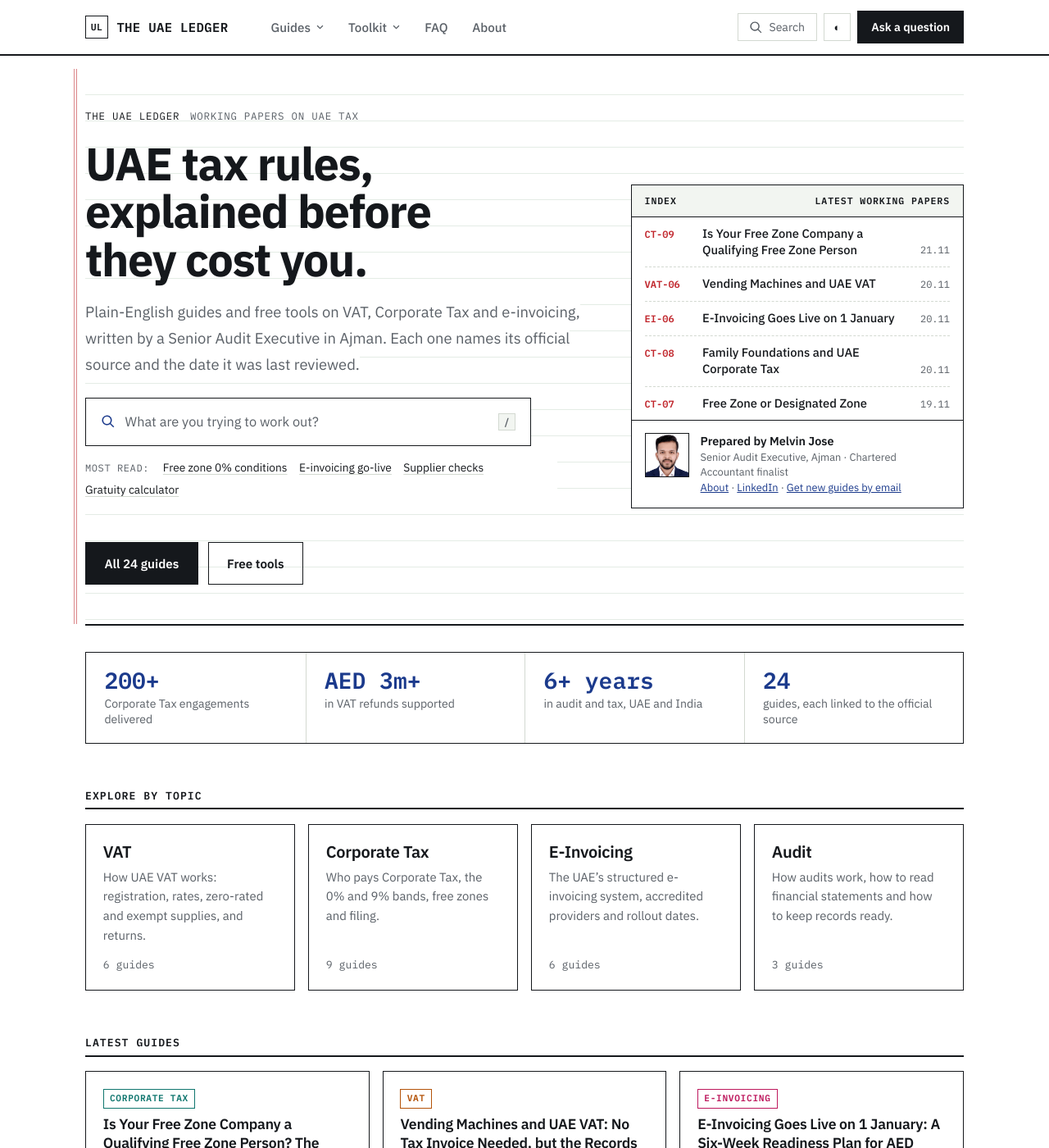
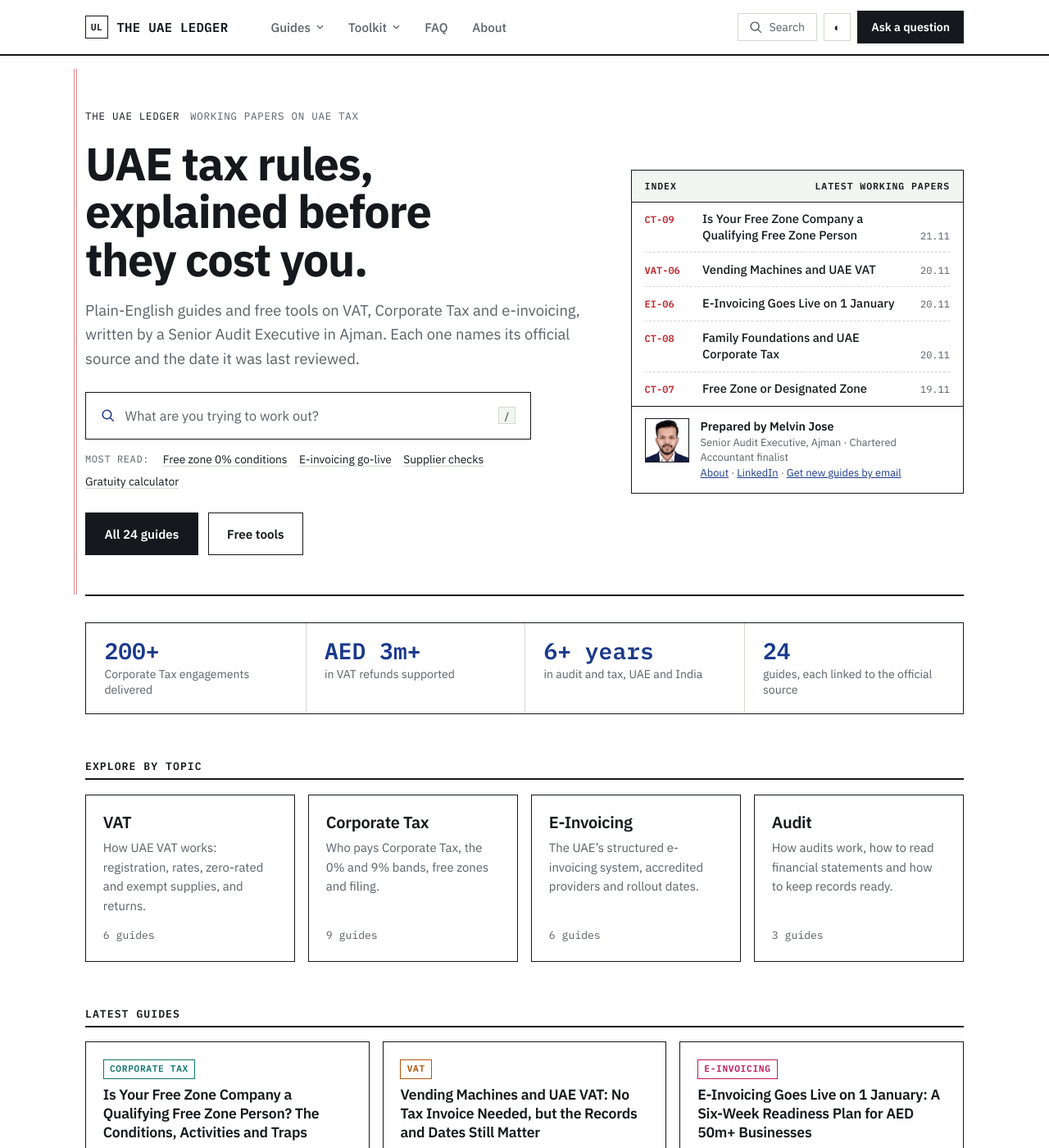
Before and after one commit to MelvinJose108/melvinjose.github.io, a Jekyll site: the page built from index.html, in a window 1280 px wide and 1400 px high. Shown: the whole window at 82% size. Built offline with Jekyll 4.4.1, drawn with Linux system fonts in a browser that asks for light colours.

Commit message:
Theme fixes: hero ruling off text, single-line breadcrumb
Co-Authored-By: Claude Opus 5.5 <noreply@anthropic.com>
Claude-Session: https://claude.ai/code/session_01EBT4cYX72Yrwk4UFZtHLjU

```diff
--- a/assets/style.css
+++ b/assets/style.css
@@ -610,17 +610,17 @@ body{line-height:1.6}
 .band{background:var(--ink)!important;color:var(--bg)}
 
 /* home hero: analysis-pad ruling */
-.hero{position:relative;border-bottom:2px solid var(--ink);margin-bottom:2rem;padding:3rem 0 3rem;background-image:repeating-linear-gradient(to bottom,transparent 0 31px,var(--rule) 31px 32px)}
+.hero{position:relative;border-bottom:2px solid var(--ink);margin-bottom:2rem;padding:3rem 0 3rem}
 .hero::before{content:"";position:absolute;top:0;bottom:0;left:-.9rem;border-left:1px solid var(--red);border-right:1px solid var(--red);width:4px;opacity:.55}
 .hero-bg{display:none!important}
 .hx-kick{font-size:.78rem;letter-spacing:.06em;text-transform:uppercase;color:var(--ink);margin-bottom:1.1rem;display:flex;gap:.8rem;flex-wrap:wrap}
 .hx-kick span{color:var(--mute)}
 .hero h1,.hx h1{font-size:clamp(2.2rem,4.6vw,3.5rem);font-weight:700;letter-spacing:-.025em;line-height:1.05;max-width:16ch}
-.hx .lede{background:var(--bg);display:inline;line-height:2rem}
+.hx .lede{max-width:38rem}
 .hx-search{background:var(--bg);border:1.5px solid var(--ink);color:var(--mute);font-family:var(--ui);margin-top:1.6rem}
 .hx-search:hover,.hx-search:focus-visible{border-color:var(--acc);outline:none}
 .hx-search kbd{border:1px solid var(--line);background:var(--soft)}
-.hx-pop{gap:.3rem .9rem;background:var(--bg);display:inline-flex;padding-right:.4rem}
+.hx-pop{gap:.3rem .9rem}
 .hx-pop span{font-family:var(--mono);font-size:.75rem;text-transform:uppercase;letter-spacing:.05em}
 .hx-pop a{border:0;padding:0;background:none;text-decoration:underline;text-decoration-color:var(--line);text-underline-offset:3px}
 .hx-pop a:hover{text-decoration-color:var(--acc)}
@@ -670,3 +670,6 @@ body{line-height:1.6}
 .body table th{font-family:var(--mono);font-size:.75rem;text-transform:uppercase;letter-spacing:.04em;background:var(--soft)}
 .faq h3{font-weight:600}
 @media(max-width:700px){.wph-grid{grid-template-columns:1fr 1fr}.wph-grid>div{border-bottom:1px solid var(--line)}.wph-grid>div:nth-child(2n){border-right:0}.stamp{display:none}.wph h1{padding-right:0}.hero::before{display:none}}
+
+.crumbs{font-size:.78rem;white-space:nowrap;overflow:hidden;text-overflow:ellipsis;display:block}
+.crumbs>*{display:inline;margin-right:.45rem}
```
